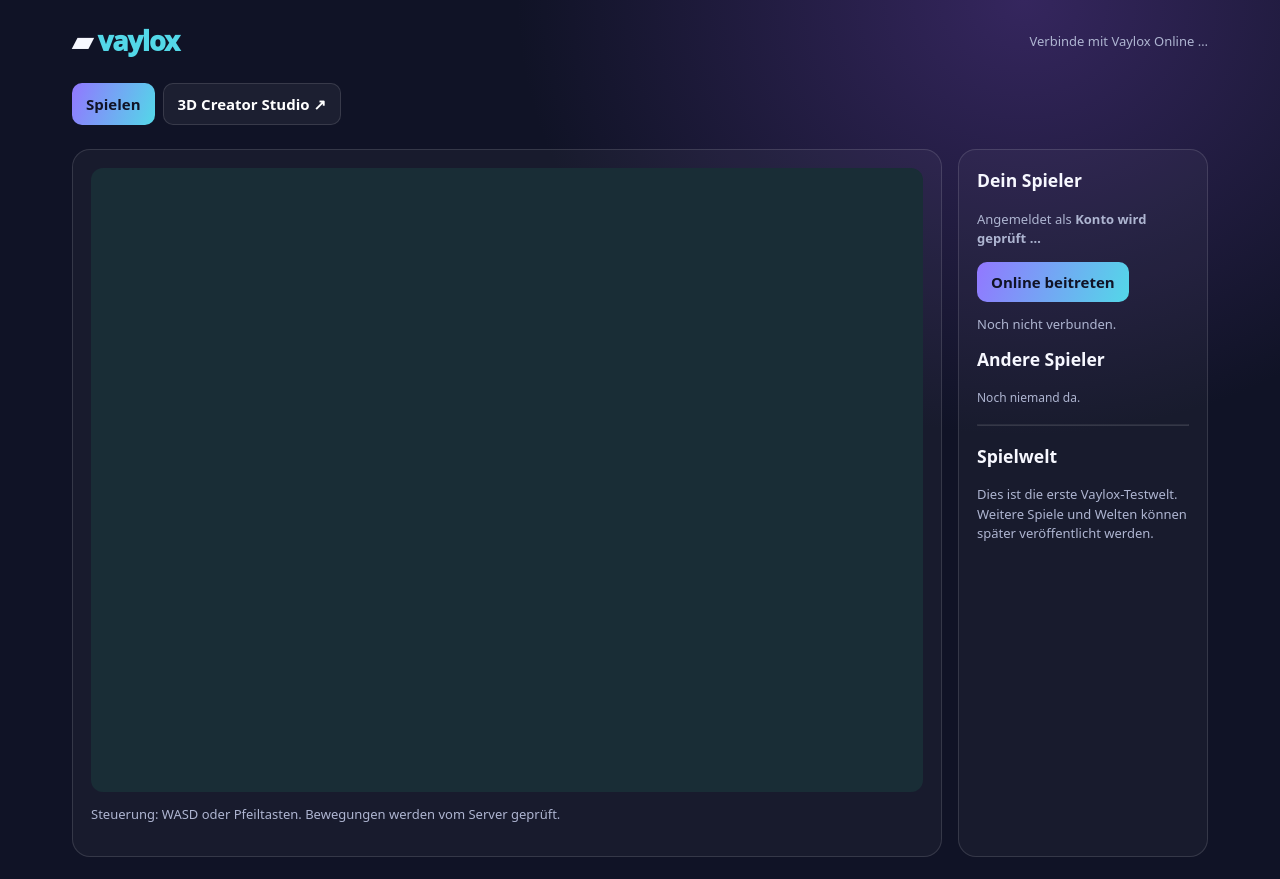
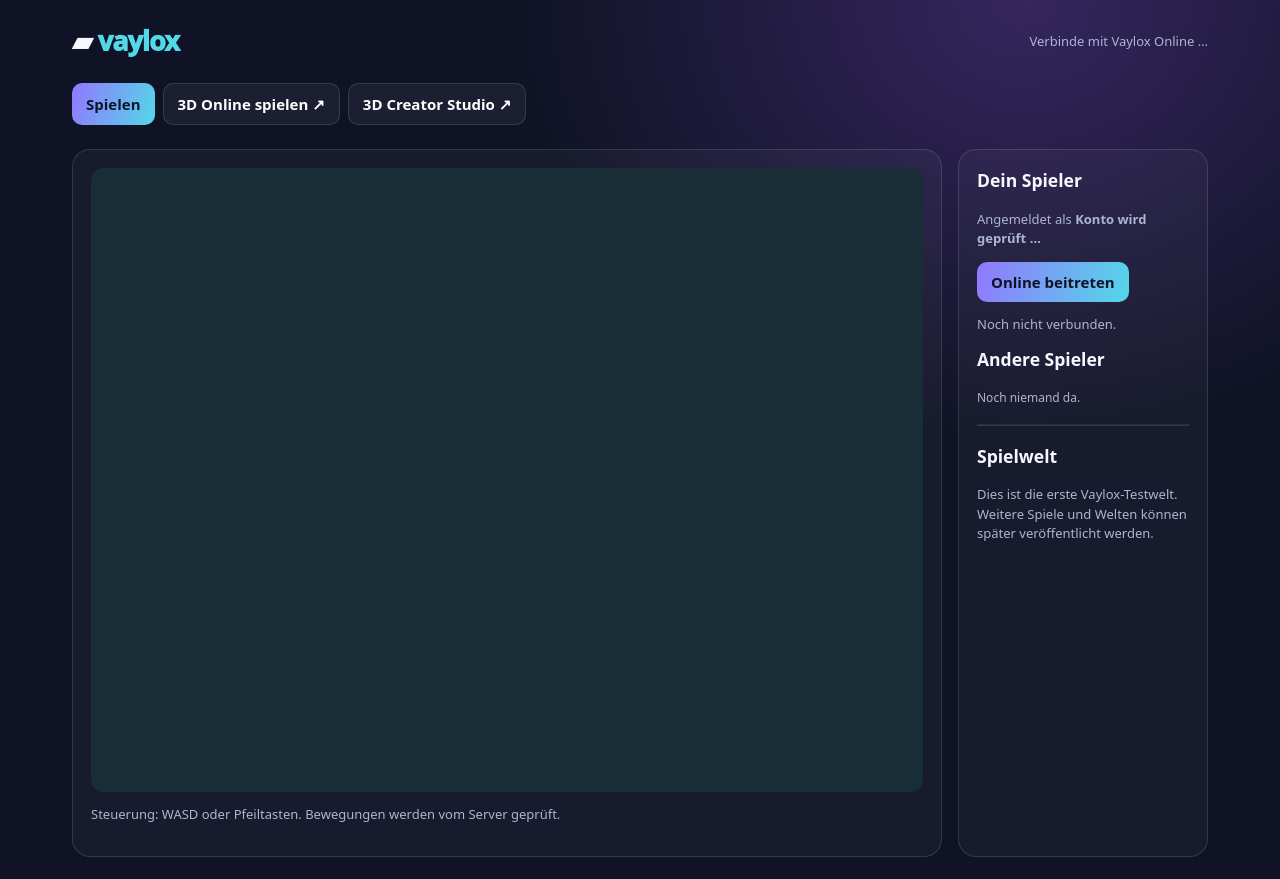
Before and after one commit to tulixpro/Bloxi, an Electron app: page public/client.html in a window 1280 px wide. Drawn offline with nearby package versions, Linux system fonts and the light colour scheme.

Commit message:
Add direct entry to the new Vaylox 3D multiplayer game

```diff
--- a/public/client.html
+++ b/public/client.html
@@ -11,7 +11,7 @@
 </head>
 <body><main class="shell">
 <header class="top"><div class="brand">▰ <span>vaylox</span></div><div class="status" id="connection">Verbinde mit Vaylox Online …</div></header>
-<nav class="tabs"><button class="active" data-tab="play">Spielen</button><button onclick="location.href='studio.html'">3D Creator Studio ↗</button></nav>
+<nav class="tabs"><button class="active" data-tab="play">Spielen</button><button onclick="location.href='play.html'">3D Online spielen ↗</button><button onclick="location.href='studio.html'">3D Creator Studio ↗</button></nav>
 <section id="play">
 <div class="layout">
 <div class="panel game-wrap"><canvas id="game" width="800" height="600"></canvas><p class="hint">Steuerung: WASD oder Pfeiltasten. Bewegungen werden vom Server geprüft.</p></div>
```
